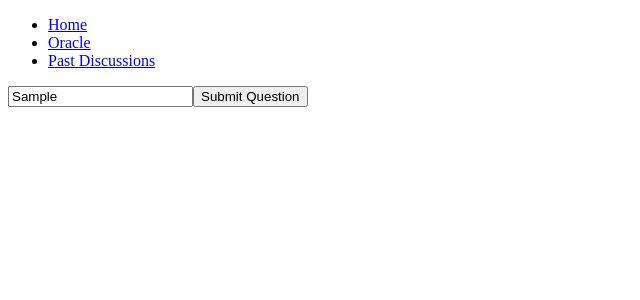
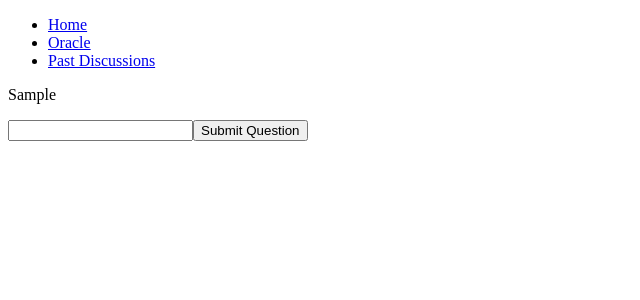
Before and after one commit to MrpZellen/oopsie-oracle, a Nuxt app: page /oracle in a window 1280 px wide. Both pictures are taken after typing "Sample" into the empty fields and a click on the button "Submit Question". Shown: the top 300 px of the page, without its empty margins (0-640 px from the left). Built offline with nearby package versions, Linux system fonts and the light colour scheme.

Commit message:
Finished the input logic/event handling
Yippee!

```diff
--- a/pages/oracle.vue
+++ b/pages/oracle.vue
@@ -1,6 +1,31 @@
 <template>
   <section>
-    <input type="text" />
-    <button>Submit Question</button>
+    <div v-if="submittedText.length > 0">
+      <p v-for="(submission, index) in submittedText" :key="index">{{ submission }}</p>
+    </div>
+    <input type="text" v-model="inputText" @keyup.enter="submit"/>
+    <button @click="submit">Submit Question</button>
   </section>
 </template>
+
+<script>
+  import {ref} from 'vue'
+
+  export default {
+    setup() {
+      const inputText = ref('')
+      const submittedText = ref([])
+
+      function submit() {
+        submittedText.value.push(inputText.value.trim())
+        inputText.value = ''
+      }
+
+      return {
+        inputText,
+        submittedText,
+        submit
+      }
+    }
+  }
+</script>
```
